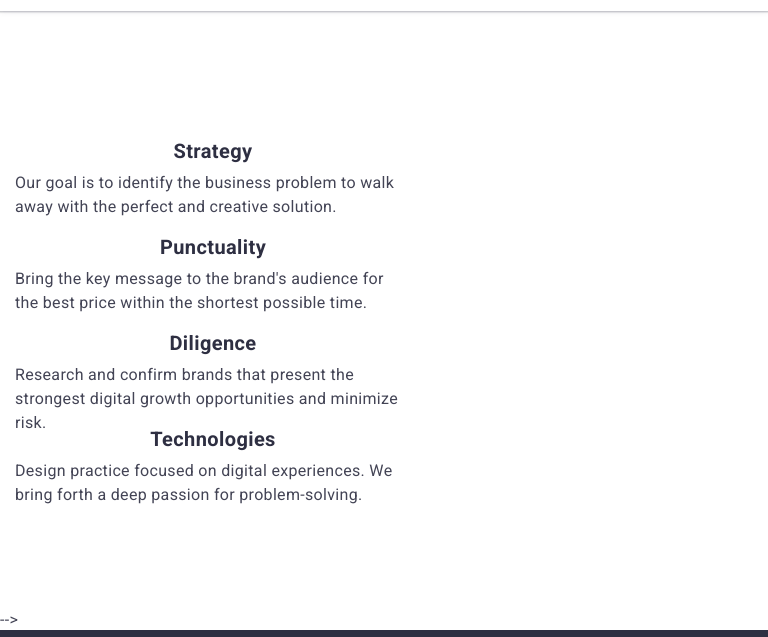
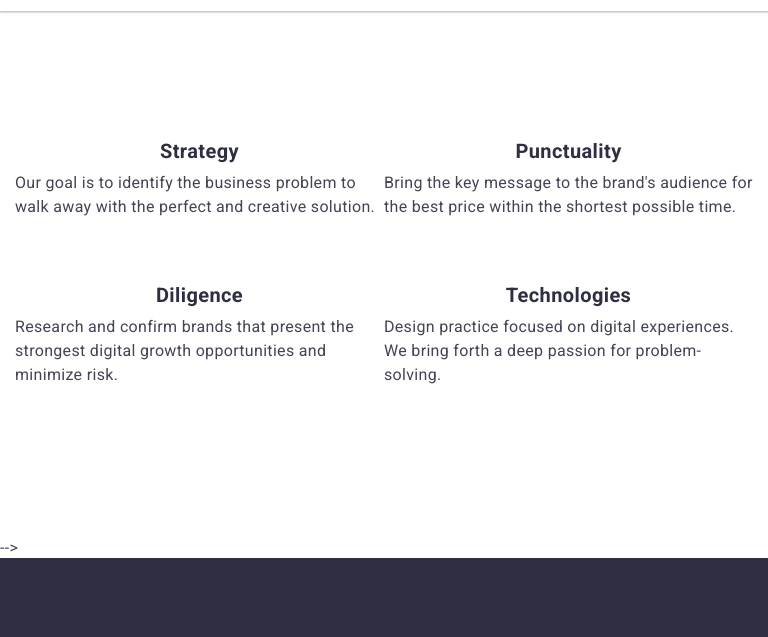
Before and after one commit to grow1/goit-markup-hw-07, a plain HTML site: page index.html in a window 768 px wide. Shown: the part 92-729 px from the top of the page. Drawn offline with nearby package versions, Linux system fonts and the light colour scheme.

Commit message:
first section

```diff
--- a/css/styles.css
+++ b/css/styles.css
@@ -92,9 +92,9 @@ button {
     width: 768px;
   }
 }
-@media screen and (min-width: 1156px) {
+@media screen and (min-width: 1200px) {
   .container {
-    width: 1156px;
+    width: 1200px;
   }
 }
 
@@ -576,6 +576,7 @@ input[type='checkbox'] {
   overflow: hidden;
 }
 
+@media screen and (min-width: 1156px) {
   .benefit-icon {
     display: flex;
     align-items: center;
@@ -583,6 +584,7 @@ input[type='checkbox'] {
     height: 112px;
     width: 264px;
     background-color: var(--light-color);
+  }
 }
 
 @media screen and (max-width: 1155px) {
@@ -603,33 +605,37 @@ input[type='checkbox'] {
   width: 264px;
 }
 
-@media screen and (min-width: 320px) {
+@media screen and (max-width: 759px) {
   .benefits {
-    flex-direction: column;
-
-    width: 396px;
+    display: flex;
+    flex-direction: row;
+    flex-wrap: wrap;
   }
   .benefits li {
     padding: 0px;
     gap: 8px;
-    width: 80%;
-    height: 96px;
+    max-width: 396px;
+    /* width: 80%; */
+    /* height: 96px; */
   }
   .benefit-name {
     text-align: center;
   }
 }
 
-@media screen and (min-width: 760) and (max-width: 1155px) {
+@media screen and (min-width: 760px) and (max-width: 1155px) {
   .benefits {
+    display: flex;
     flex-direction: row;
-    padding-bottom: 50px;
-    width: 356px;
+    flex-wrap: wrap;
+    justify-content: space-between;
+    padding-bottom: 0px;
+    max-width: 759px;
   }
   .benefits li {
-    padding: 0px;
+    margin-bottom: 72px;
     gap: 8px;
-    width: 90%;
+    width: 50%;
     height: 72px;
   }
   .benefit-name {
@@ -637,18 +643,19 @@ input[type='checkbox'] {
   }
 }
 
-@media screen and (max-width: 1156px) {
+@media screen and (min-width: 1156px) {
   .benefits {
     display: flex;
+    /* flex-direction: row; */
     flex-wrap: wrap;
     gap: 24px;
-    justify-content: center;
+    justify-content: space-around;
   }
   .benefits li {
     padding: 0px;
     gap: 8px;
-    width: 100%;
-    height: 72px;
+    max-width: 264px;
+    /* height: 72px; */
   }
   .benefit-name {
     text-align: center;
```
Lines whose indentation alone changed are shown as unchanged.
